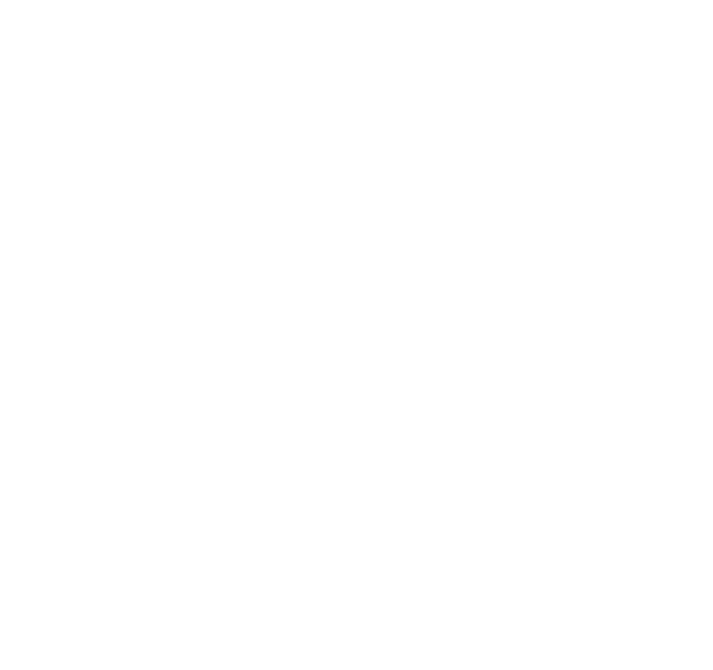
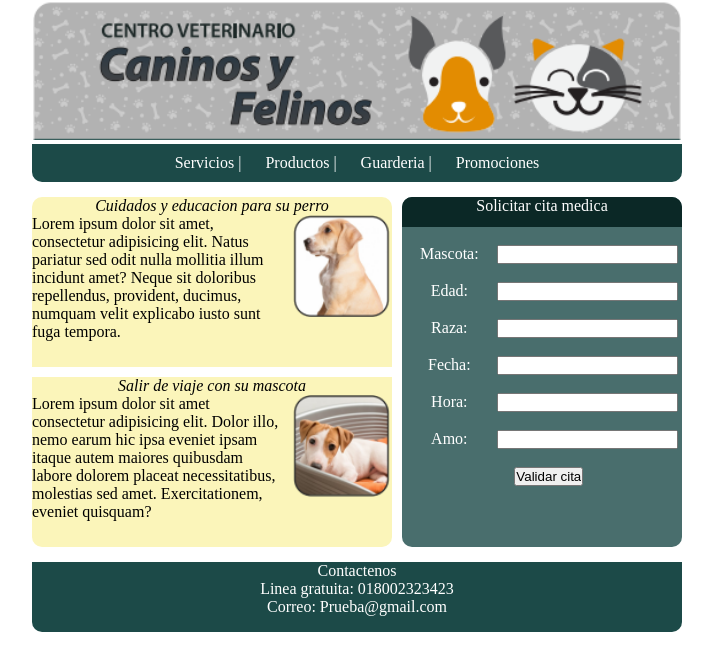
Before and after one commit to CarsOk/veterinaria-KevinCastro01, a plain HTML site: page index.html in a window 1280 px wide. Shown: the whole page, without its empty margins (283-996 px from the left). Drawn offline with Linux system fonts and the light colour scheme.

Commit message:
Se realizó con exito la pagina web de veterinarios

```diff
--- a/estilos.css
+++ b/estilos.css
@@ -0,0 +1,84 @@
+*{
+	padding: 0;
+	margin: 0;
+}
+#contenedor{
+	width: 650px;
+    height: 600px;
+	margin: auto;
+}
+header img{
+    width: 100%;
+}
+nav{
+	text-align: center;
+	background-color: #1c4a48;
+	border-radius: 0px 0px 10px 10px;
+}
+nav ul li{
+	display: inline-block;
+	padding: 10px;
+	color: white;
+}
+#principal{
+    height: 350px;
+    margin-top: 15px;
+    margin-bottom: 15px;
+}
+#noticias{
+    width: 360px;
+    height: 330px;
+    float: left;
+}
+#noticias article{
+    background-color: #fbf5ba;
+    margin-bottom: 10px;
+    height: 170px;
+    border-radius: 10px 10px 0px 0xp;
+}
+#primerarticulo{
+    border-radius: 10px 10px 0px 0px;
+}
+#segundoarticulo{
+    border-radius: 0px 0px 10px 10px;
+}
+article header{
+    text-align: center;
+    font-style: italic;
+    color: black;
+}
+article p{
+    width: 250px;
+    height: 130px;
+    float: left;
+    border-left: 10px;
+}
+article img{
+    width: 100px;
+    float: right;
+}
+aside{
+    float: right;
+    border-radius: 10px 10px 10px 10px;
+    background-color: #496e6d;
+    border-left: 10px;
+    height: 350px;
+    width: 280px;
+    text-align: center;
+    color: white;
+}
+aside header{
+    border-radius: 10px 10px 0px 0px;
+    background-color: #0b2826;
+    height: 30px;
+    border-top: 5px;
+}
+footer{
+	width: 550;
+	height: 70px;
+	background-color: #1c4a48;
+	border-radius: 0px 0px 10px 10px;
+	text-align: center;
+	color:white;
+    margin: 0px;
+}
--- a/index.html
+++ b/index.html
@@ -2,9 +2,85 @@
 <html lang="es">
 <head>
     <meta charset="UTF-8">
-    <title>Caninos</title>
+    <title>Veterinaria</title>
+    <link rel="stylesheet" href="estilos.css">
 </head>
 <body>
+    <main id="contenedor">
+        <header>
+            <img src="imagenes/caninos.png" alt="">
+        </header>
+        <nav>
+            <ul>
+                <li>
+                    Servicios  |
+                </li>
+                <li>
+                    Productos  |
+                </li>
+                <li>
+                    Guarderia  |
+                </li>
+                <li>
+                    Promociones
+                </li>
+            </ul>
+        </nav>
+        <section id="principal">
+            <section id="noticias">
+                <article id="primerarticulo">
+                    <header>Cuidados y educacion para su perro</header>
+                    <p>Lorem ipsum dolor sit amet, consectetur adipisicing elit. Natus pariatur sed odit nulla mollitia illum incidunt amet? Neque sit doloribus repellendus, provident, ducimus, numquam velit explicabo iusto sunt fuga tempora.</p>
+                    <img src="imagenes/perrito1.png" alt="">
+                </article>
+                <article id="segundoarticulo">
+                    <header>Salir de viaje con su mascota</header>
+                    <p>Lorem ipsum dolor sit amet consectetur adipisicing elit. Dolor illo, nemo earum hic ipsa eveniet ipsam itaque autem maiores quibusdam labore dolorem placeat necessitatibus, molestias sed amet. Exercitationem, eveniet quisquam?</p>
+                    <img src="imagenes/perrito2.png" alt="">
+                </article>
+            </section>
+            <aside>
+                <header>Solicitar cita medica</header>
+                <form action="#">
+                    <table cellspacing="18">
+                        <tr>
+                            <td>Mascota:</td>
+                            <td><input type="text"></td>
+                        </tr>
+                        <tr>
+                            <td>Edad:</td>
+                            <td><input type="text"></td>
+                        </tr>
+                        <tr>
+                            <td>Raza:</td>
+                            <td><input type="text"></td>
+                        </tr>
+                        <tr>
+                            <td>Fecha:</td>
+                            <td><input type="text"></td>
+                        </tr>
+                        <tr>
+                            <td>Hora:</td>
+                            <td><input type="text"></td>
+                        </tr>
+                        <tr>
+                            <td>Amo:</td>
+                            <td><input type="text"></td>
+                        </tr>
+                        <tr>
+                            <td colspan="2"><input type="submit" value="Validar cita"></td>
+                        </tr>
+                    </table>
+                </form>
+            </aside>
+        </section>
+        <footer>
+            <p>Contactenos</p>
+            <p>Linea gratuita: 018002323423</p>
+            <p>Correo: Prueba@gmail.com</p>
+        </footer>
+    </main>
+
 
 </body>
 </html>
```
